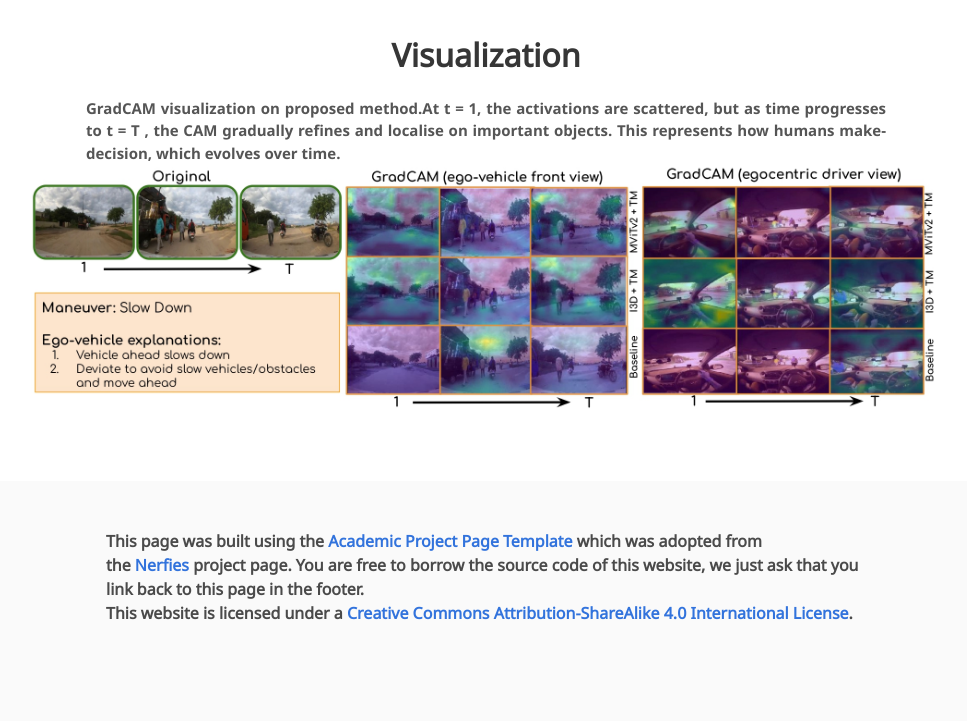
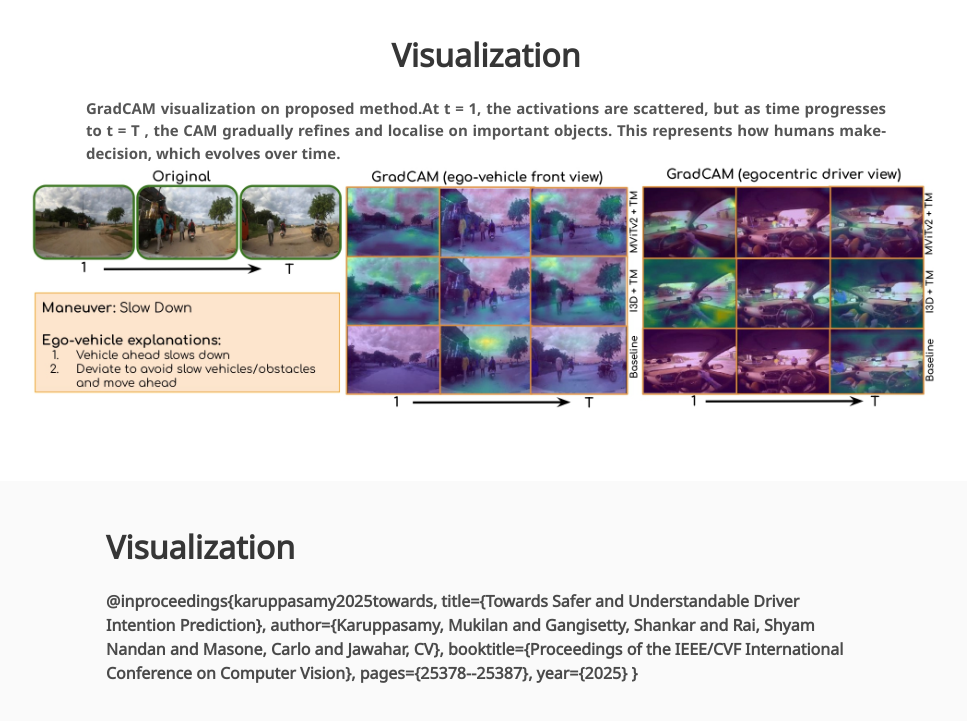
Before and after one commit to Mukil07/VCBM.github.io, a plain HTML site: page index.html in a window 1280 px wide. Shown: the part 3524-4245 px from the top of the page, without its empty margins (154-1121 px from the left). Drawn offline with nearby package versions, Linux system fonts and the light colour scheme; some icons are missing; a web font is replaced by a local one.

Commit message:
Update index.html

```diff
--- a/index.html
+++ b/index.html
@@ -523,11 +523,15 @@
     <div class="columns is-centered">
       <div class="column is-8">
         <div class="content">
-
+          <h2 class="title is-3">Visualization</h2>
           <p>
-            This page was built using the <a href="https://github.com/eliahuhorwitz/Academic-project-page-template" target="_blank">Academic Project Page Template</a> which was adopted from the <a href="https://nerfies.github.io" target="_blank">Nerfies</a> project page.
-            You are free to borrow the source code of this website, we just ask that you link back to this page in the footer. <br> This website is licensed under a <a rel="license"  href="http://creativecommons.org/licenses/by-sa/4.0/" target="_blank">Creative
-            Commons Attribution-ShareAlike 4.0 International License</a>.
+            @inproceedings{karuppasamy2025towards,
+            title={Towards Safer and Understandable Driver Intention Prediction},
+            author={Karuppasamy, Mukilan and Gangisetty, Shankar and Rai, Shyam Nandan and Masone, Carlo and Jawahar, CV},
+            booktitle={Proceedings of the IEEE/CVF International Conference on Computer Vision},
+            pages={25378--25387},
+            year={2025}
+          }
           </p>
 
         </div>
```
